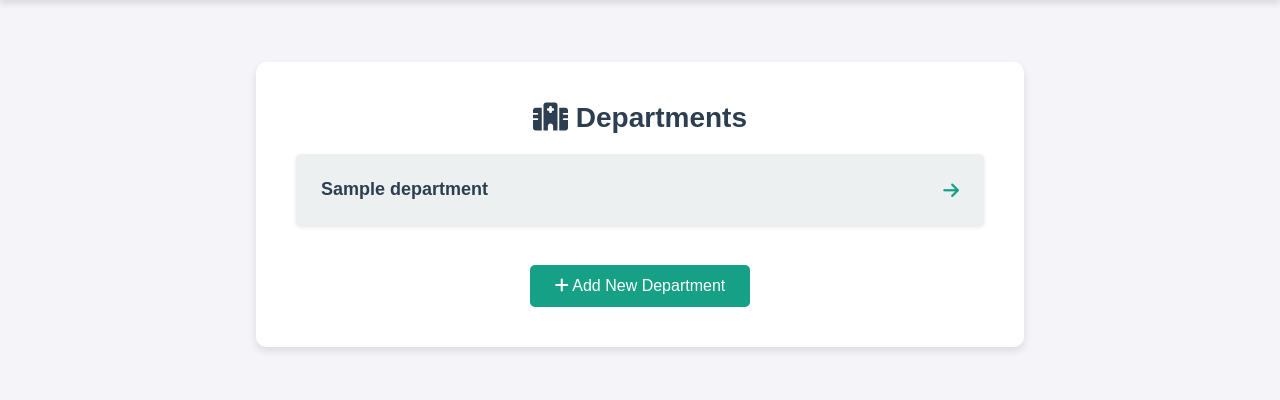
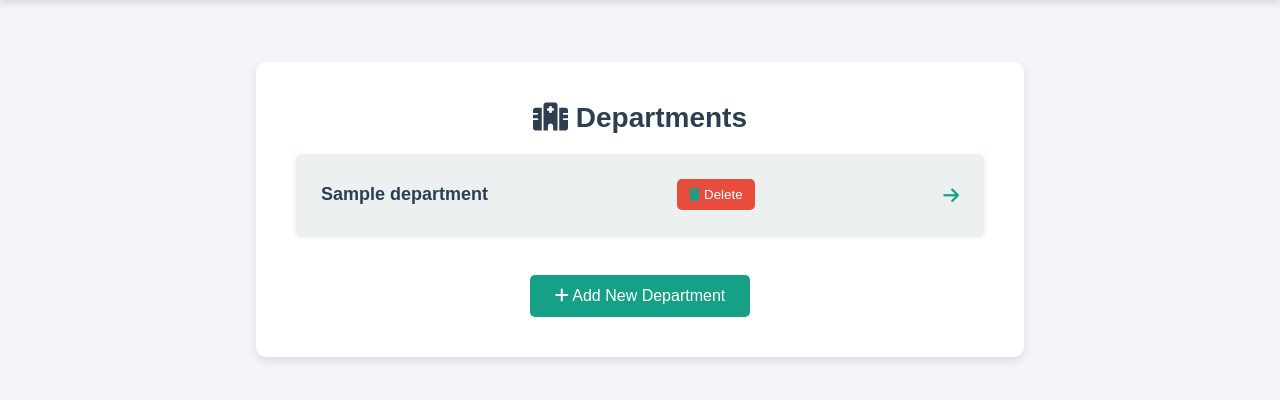
Before and after one commit to Aiswarya2316/E-Ayurvedic, a Django app: page /departments/ in a window 1280 px wide. Shown: the part 58-458 px from the top of the page. Run offline with Django 5.2, Linux system fonts and the light colour scheme; tables that the repository leaves empty hold one stand-in row (values such as "Sample post").

Commit message:
delete button added successfully

```diff
--- a/project/app/urls.py
+++ b/project/app/urls.py
@@ -28,5 +28,6 @@ urlpatterns = [
     path('staff/', views.view_staff, name='view_staff'),
     path('doctor/', views.view_doctors, name='view_doctors'),
     path('bookings/', views.view_bookings, name='view_bookings'),
+    path('departments/delete/<int:department_id>/', views.delete_department, name='delete_department'),
 
 ]
--- a/project/app/views.py
+++ b/project/app/views.py
@@ -581,3 +581,14 @@ def view_doctors(request):
 def view_bookings(request):
     bookings = Booking.objects.all()
     return render(request, 'admin/view_bookings.html', {'bookings': bookings})
+
+from django.shortcuts import render, redirect, get_object_or_404
+from .models import Department
+from django.contrib import messages
+
+def delete_department(request, department_id):
+    department = get_object_or_404(Department, id=department_id)
+    if request.method == 'POST':
+        department.delete()
+        messages.success(request, "Department deleted successfully.")
+    return redirect('department_list')  # this should match your url name for the department listing
--- a/project/templates/staf/department_list.html
+++ b/project/templates/staf/department_list.html
@@ -209,6 +209,12 @@
                 <li>
                     <a href="{% url 'doctor_list' %}">
                         <span>{{ department.name }}</span>
+                        <form action="{% url 'delete_department' department.id %}" method="post" style="display:inline;">
+                            {% csrf_token %}
+                            <button type="submit" style="background:#e74c3c; color:white; border:none; padding:8px 12px; border-radius:5px; cursor:pointer;">
+                                <i class="fas fa-trash"></i> Delete
+                            </button>
+                        </form>
                         <i class="fas fa-arrow-right"></i>
                     </a>
                 </li>
```
Also changed, not shown: project/db.sqlite3.
